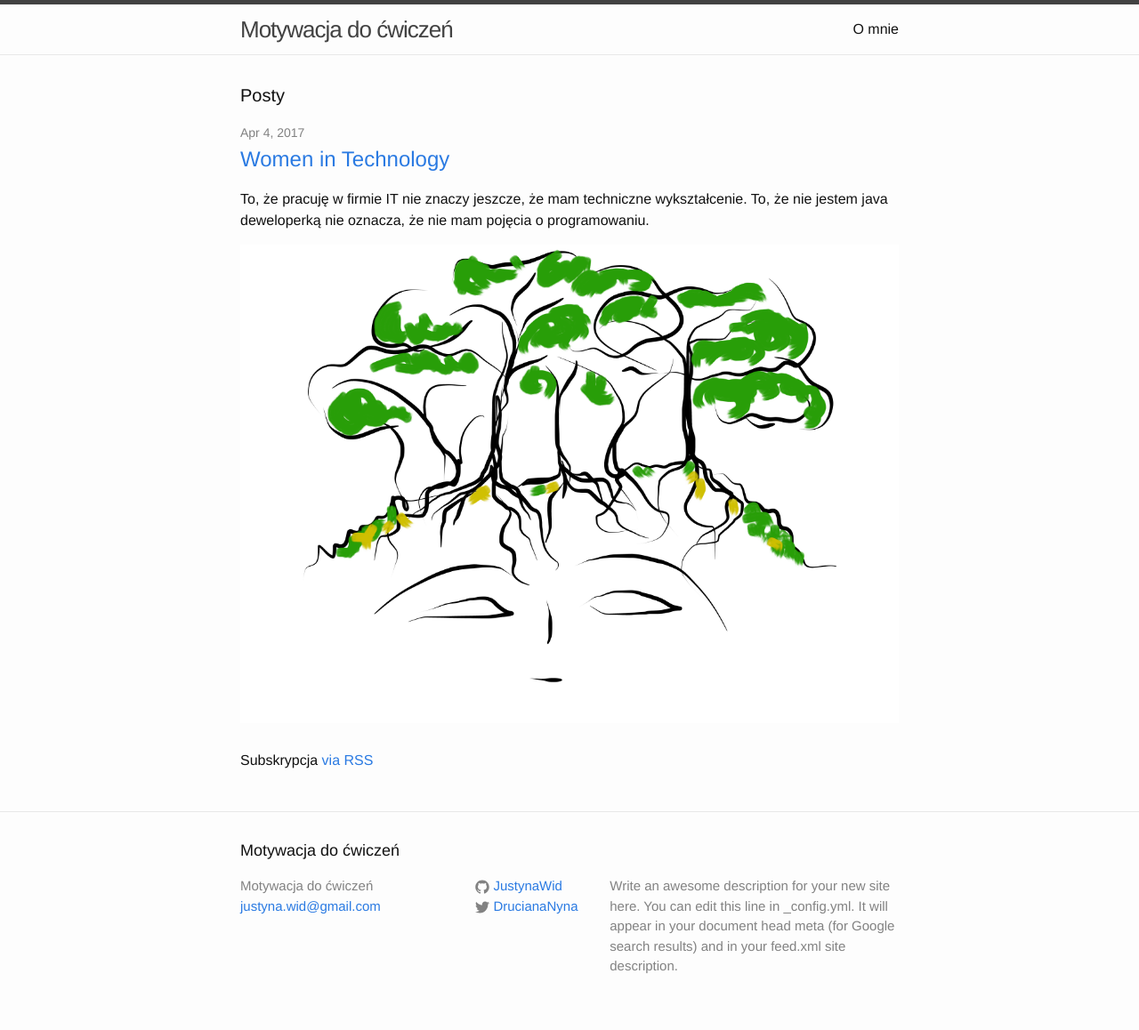
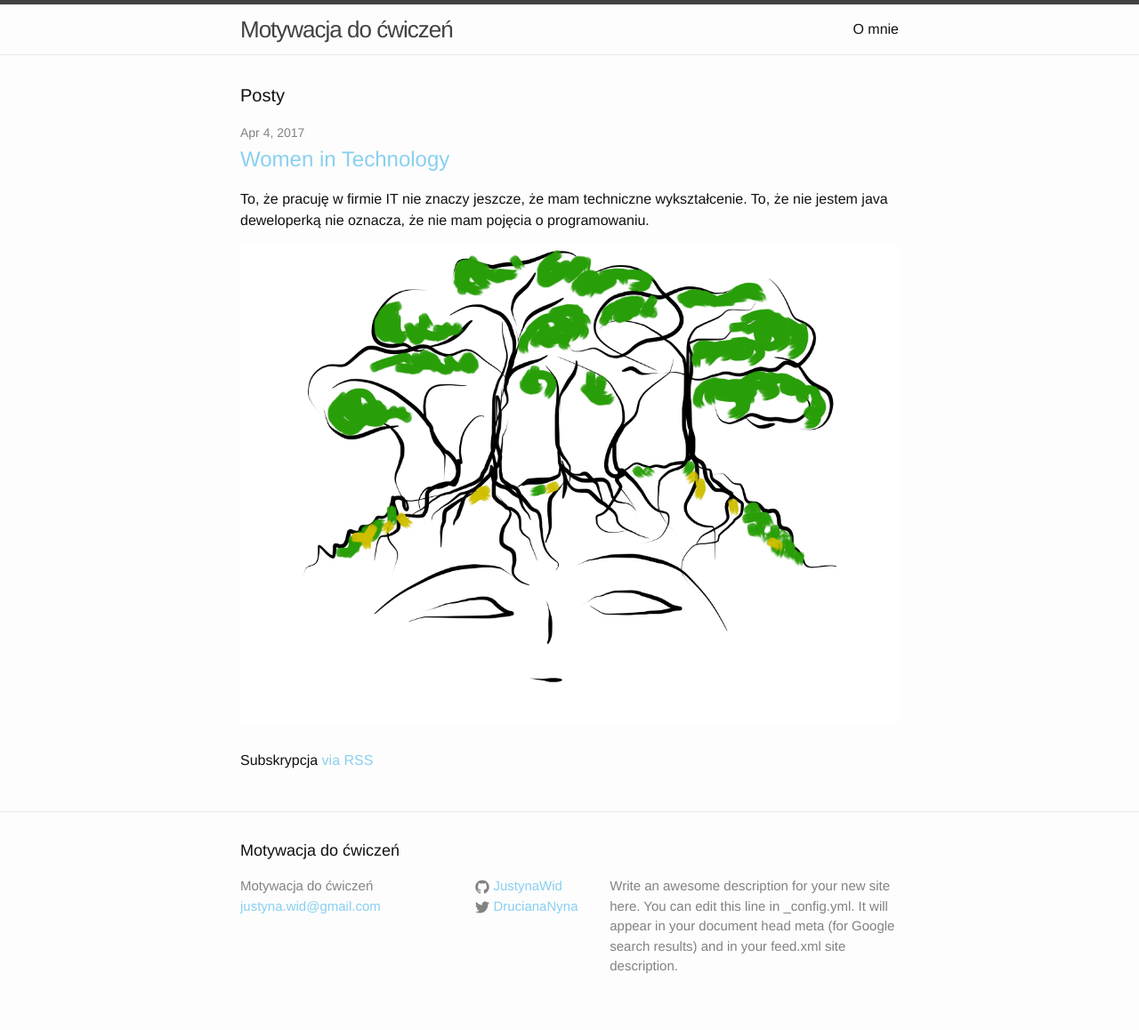
Before and after one commit to JustynaWid/JustynaWid.github.io, a Jekyll site: the page built from index.html, in a window 1280 px wide. Shown: the whole page at 89% size. Built offline with Jekyll 4.4.1, drawn with Linux system fonts in a browser that asks for light colours.

Commit message:
general changes
pierwszy post

```diff
--- a/css/main.scss
+++ b/css/main.scss
@@ -16,7 +16,7 @@ $spacing-unit:     30px;
 
 $text-color:       #111;
 $background-color: #fdfdfd;
-$brand-color:      #2a7ae2;
+$brand-color:      #89CFF0;
 
 $grey-color:       #828282;
 $grey-color-light: lighten($grey-color, 40%);
```
